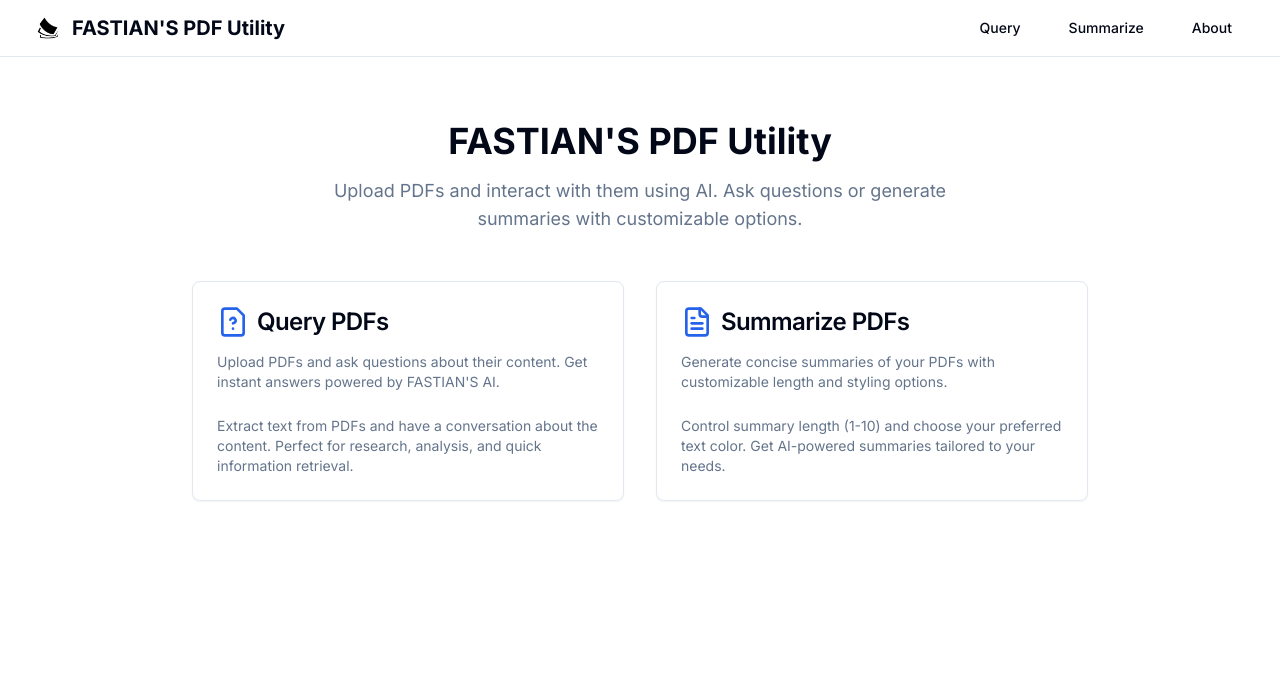
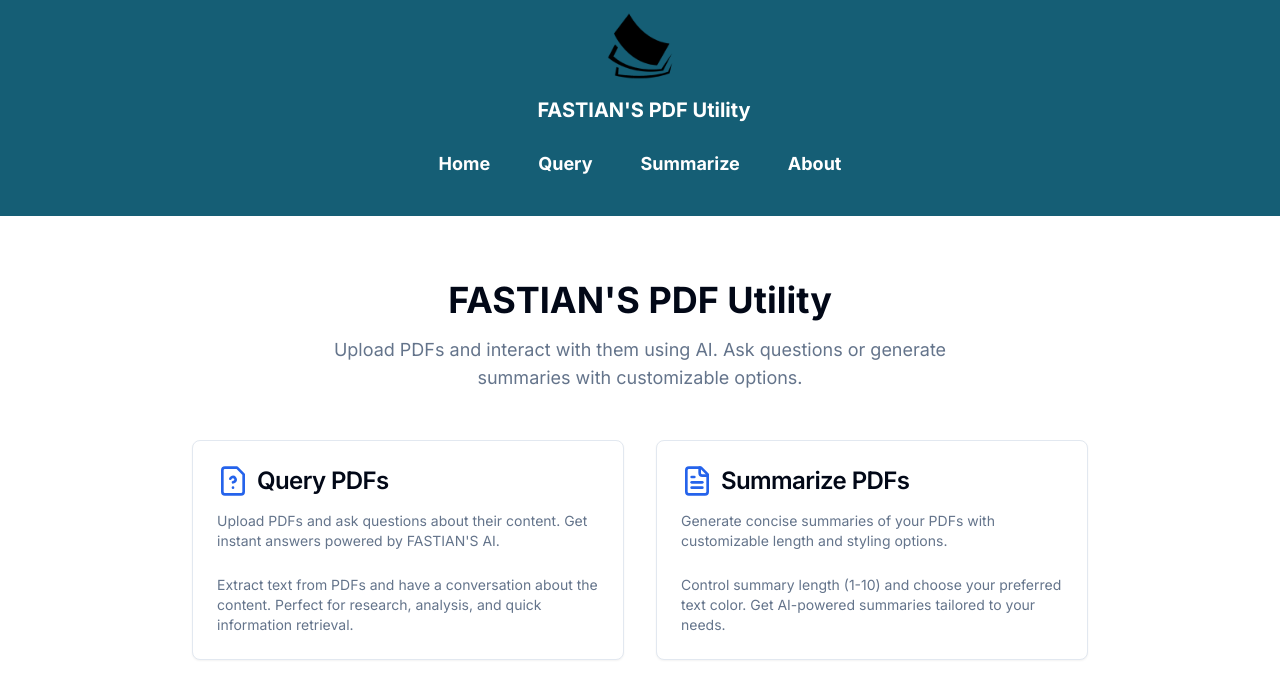
Before and after one commit to FarhanRj389/chatbot-project, a Next.js app: page / in a window 1280 px wide. Shown: the top 698 px of the page. Built offline with nearby package versions, Linux system fonts and the light colour scheme.

Commit message:
updates logo updates and other updates

```diff
--- a/app/layout.tsx
+++ b/app/layout.tsx
@@ -20,24 +20,28 @@ export default function RootLayout({
   return (
     <html lang="en">
       <body className={inter.className}>
-        <nav className="border-b bg-background/95 backdrop-blur supports-[backdrop-filter]:bg-background/60">
-          <div className="container flex h-14 items-center">
-            <Link href="/" className="mr-6 flex items-center space-x-2">
-            <Image src="/logo.png" alt="Groq PDF Assistant" width={32} height={32} />
-              <span className="font-bold text-xl">FASTIAN'S PDF Utility</span>
+        <nav className="bg-cyan-800 py-8 ">
+          <div className="container flex h-14 items-center justify-center">
+            <Link href="/" className="flex flex-col items-center space-x-2 ">
+              <Image src="/logo.png" alt="FASTIAN'S PDF Utility" width={100} height={100} />
+              <span className="font-bold text-xl text-white">FASTIAN'S PDF Utility</span>
             </Link>
-            <div className="flex flex-1 items-center justify-end space-x-4">
+          </div>
+          <div className="flex flex-1 items-center justify-center space-x-4 pt-14">
+            <Link href="/">
+              <Button variant="ghost" className="text-white font-bold text-lg">Home</Button>
+            </Link>
             <Link href="/query">
-                <Button variant="ghost">Query</Button>
+              <Button variant="ghost" className="text-white font-bold text-lg">Query</Button>
             </Link>
             <Link href="/summarize">
-                <Button variant="ghost">Summarize</Button>
+              <Button variant="ghost" className="text-white font-bold text-lg">Summarize</Button>
             </Link>
             <Link href="/about">
-                <Button variant="ghost">About</Button>
+              <Button variant="ghost" className="text-white font-bold text-lg">About</Button>
             </Link>
           </div>
-          </div>
+
         </nav>
         <main className="min-h-[calc(100vh-3.5rem)]">{children}</main>
       </body>
```
Lines whose indentation alone changed are shown as unchanged.
